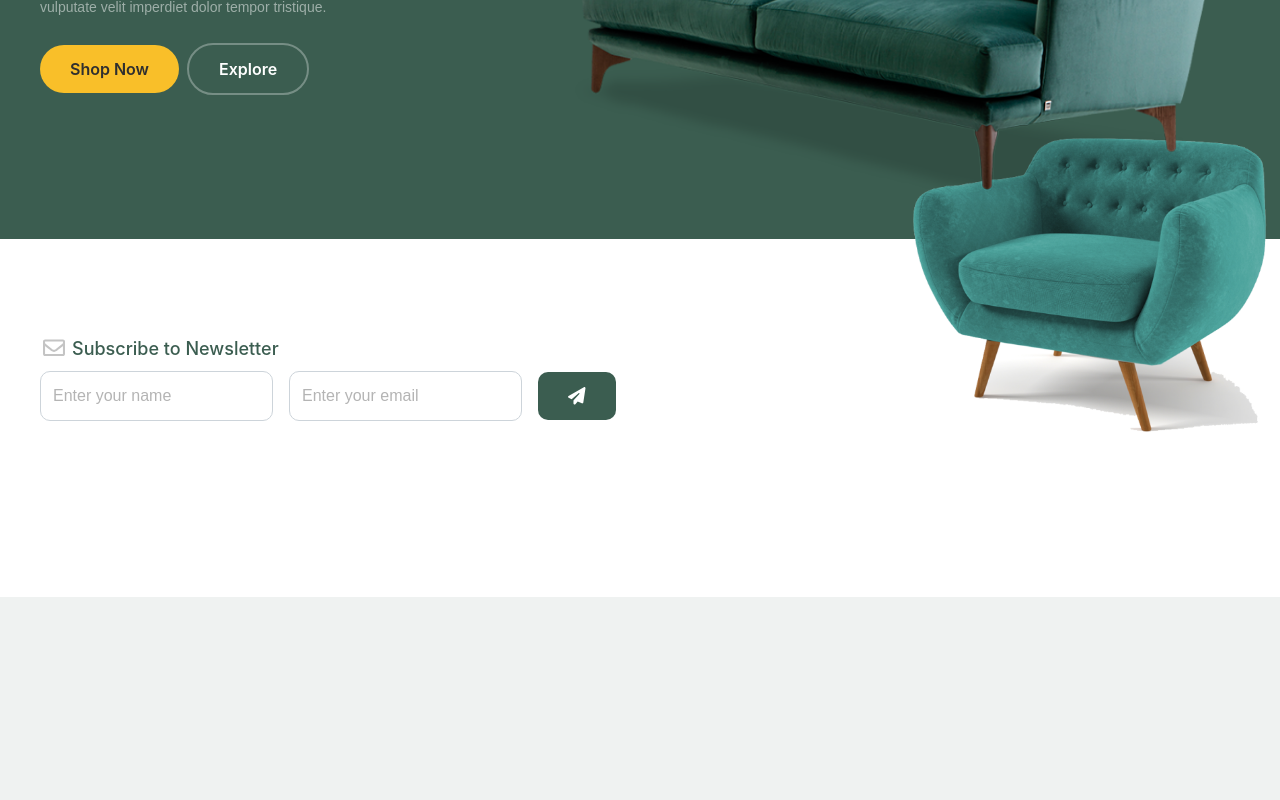
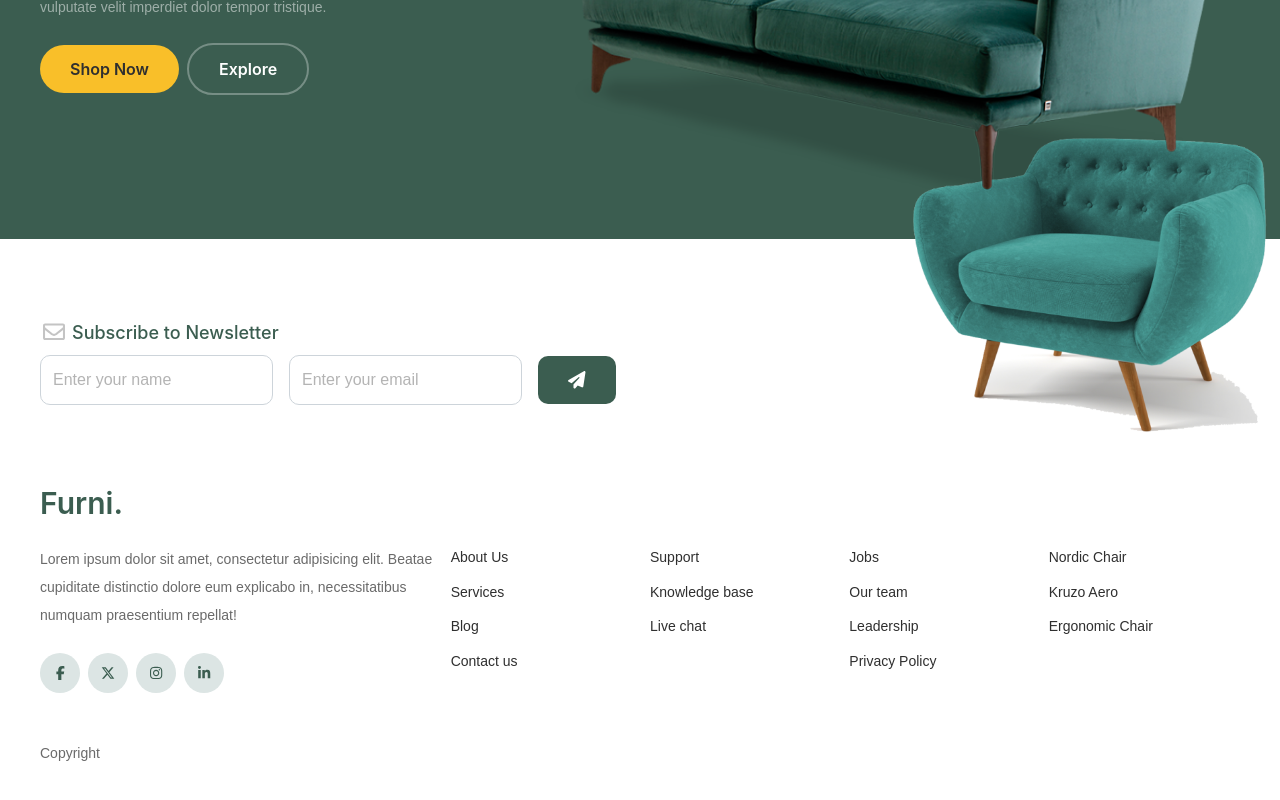
Before and after one commit to enamils/furnitures-react-project, a React (Vite) app: page / in a window 1280 px wide. Shown: the part 340-1140 px from the top of the page. Before the commit the page ends 937 px from the top, so only its background shows below. Built offline with nearby package versions, Linux system fonts and the light colour scheme; a web font is replaced by a local one.

Commit message:
feat: add footer content in footer

```diff
--- a/src/components/Footer.tsx
+++ b/src/components/Footer.tsx
@@ -1,6 +1,7 @@
 import * as React from "react";
+import Subscribe from "./Subscribe.tsx";
+import FooterContent from "./FooterContent.tsx";
 import sofaImg from "../assets/images/sofa.png";
-import Subscribe from "./Subscribe.tsx";
 
 const Footer: React.FC = () => {
     return (
@@ -10,9 +11,19 @@ const Footer: React.FC = () => {
                     <img src={sofaImg} alt="sofa" className="max-w-sm"/>
                 </div>
             </div>
-            <div className="px-10 py-4">
+            <div className="px-10">
                 <div className="container max-w-screen-xl mx-auto relative">
                     <Subscribe/>
+                </div>
+            </div>
+            <div className="px-10 mb-12">
+                <div className="container max-w-screen-xl mx-auto relative">
+                    <FooterContent/>
+                </div>
+            </div>
+            <div className="px-10">
+                <div className="container max-w-screen-xl mx-auto relative">
+                    Copyright
                 </div>
             </div>
         </footer>
--- /dev/null
+++ b/src/components/FooterContent.tsx
@@ -0,0 +1,70 @@
+import * as React from "react";
+import {NavLink} from "react-router-dom";
+import SpotLightedIcon from "./UI/SpotLightedIcon.tsx";
+import {faFacebookF, faXTwitter, faInstagram, faLinkedinIn} from "@fortawesome/free-brands-svg-icons";
+
+const FooterContent: React.FC = () => {
+    return (
+        <div className="lg:flex gap-4 w-full">
+            <div className="lg:w-4/12 mt-12 lg:mt-0">
+                <NavLink to="/" className="text-[color:var(--primary)] text-3xl font-semibold grow inline-block mb-6">
+                    Furni.
+                </NavLink>
+                <p className="leading-7 mb-6">
+                    Lorem ipsum dolor sit amet, consectetur adipisicing elit.
+                    Beatae cupiditate distinctio dolore eum explicabo in, necessitatibus numquam praesentium repellat!
+                </p>
+                <ul className="flex gap-2">
+                    <li>
+                        <SpotLightedIcon icon={faFacebookF}/>
+                    </li>
+                    <li>
+                        <SpotLightedIcon icon={faXTwitter}/>
+                    </li>
+                    <li>
+                        <SpotLightedIcon icon={faInstagram}/>
+                    </li>
+                    <li>
+                        <SpotLightedIcon icon={faLinkedinIn}/>
+                    </li>
+                </ul>
+            </div>
+            <div className="lg:w-8/12 mt-12">
+                <ul className="flex flex-wrap lg:flex-nowrap gap-2 mt-3 text-[color:var(--dark)]">
+                    <li className="w-5/12 lg:w-3/12">
+                        <ul>
+                            <li className="mb-2.5">About Us</li>
+                            <li className="mb-2.5">Services</li>
+                            <li className="mb-2.5">Blog</li>
+                            <li>Contact us</li>
+                        </ul>
+                    </li>
+                    <li className="w-5/12 lg:w-3/12">
+                        <ul>
+                            <li className="mb-2.5">Support</li>
+                            <li className="mb-2.5">Knowledge base</li>
+                            <li>Live chat</li>
+                        </ul>
+                    </li>
+                    <li className="mt-4 lg:mt-0 w-5/12 lg:w-3/12">
+                        <ul>
+                            <li className="mb-2.5">Jobs</li>
+                            <li className="mb-2.5">Our team</li>
+                            <li className="mb-2.5">Leadership</li>
+                            <li>Privacy Policy</li>
+                        </ul>
+                    </li>
+                    <li className="mt-4 lg:mt-0 w-5/12 lg:w-3/12">
+                        <ul>
+                            <li className="mb-2.5">Nordic Chair</li>
+                            <li className="mb-2.5">Kruzo Aero</li>
+                            <li>Ergonomic Chair</li>
+                        </ul>
+                    </li>
+                </ul>
+            </div>
+        </div>
+    );
+}
+
+export default FooterContent;
```
